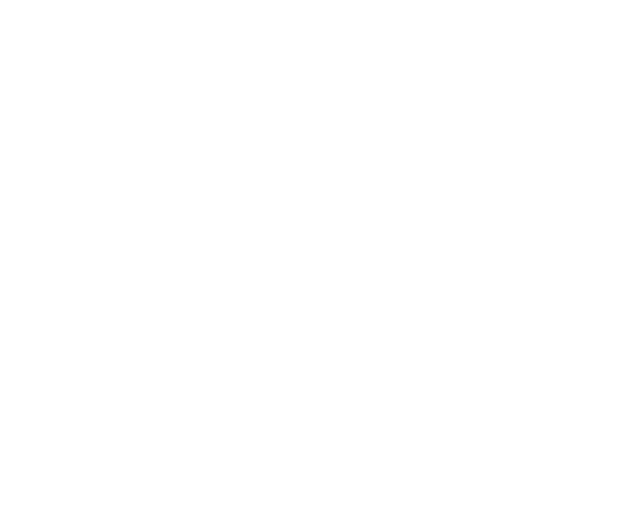
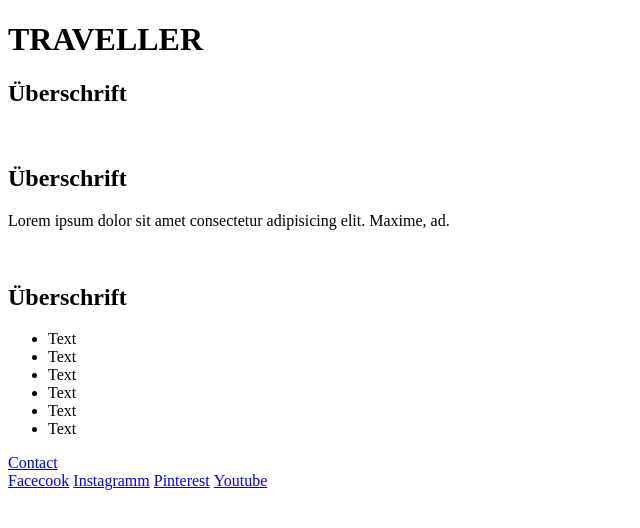
Before and after one commit to MagdaCale/excursions-_in_the_alps, a plain HTML site: page index.html in a window 1280 px wide. Shown: the whole page, without its empty margins (0-640 px from the left). Drawn offline with Linux system fonts and the light colour scheme.

Commit message:
first html upload

```diff
--- a/index.html
+++ b/index.html
@@ -7,7 +7,53 @@
     <title>Excursions in the Alps</title>
     <link rel="stylesheet" href="./assets/css/styles.css">
 </head>
+
+
 <body>
-
+    <header>
+        <div class=" Logo">
+            <h1>TRAVELLER</h1>
+        </div>
+    </header>
+    <div class="Background-img">
+        <h2>Überschrift</h2>
+        <img src="" alt="">
+    </div>
+    <main>
+        <section>
+            <article class="About">
+                <h2>Überschrift</h2>
+                <p>Lorem ipsum dolor sit amet consectetur adipisicing elit. Maxime, ad.</p>
+            </article>
+            <div>
+                <img src="#" alt="">
+                <img src="#" alt="">
+                <img src="#" alt="">
+                <img src="#" alt="">
+                <img src="#" alt="">
+                <img src="#" alt="">
+            </div>
+            <article class="Booking Info">
+                <h2>Überschrift</h2>
+                <ul>
+                    <li>Text</li>
+                    <li>Text</li>
+                    <li>Text</li>
+                    <li>Text</li>
+                    <li>Text</li>
+                    <li>Text</li>
+                </ul>
+            </article>
+        </section>
+    </main>
+    <footer>
+        <a href="#">Contact</a>
+        <div class="Social Media">
+            <a href="#"><img src="" alt="">Facecook</a>
+            <a href="#"><img src="" alt="">Instagramm</a>
+            <a href="#"><img src="" alt="">Pinterest</a>
+            <a href="#"><img src="" alt="">Youtube</a>
+        </div>
+    </footer>
 </body>
 </html>
```
Also changed, not shown: assets/css/styles.css (line endings or trailing spaces), 1 other file.
